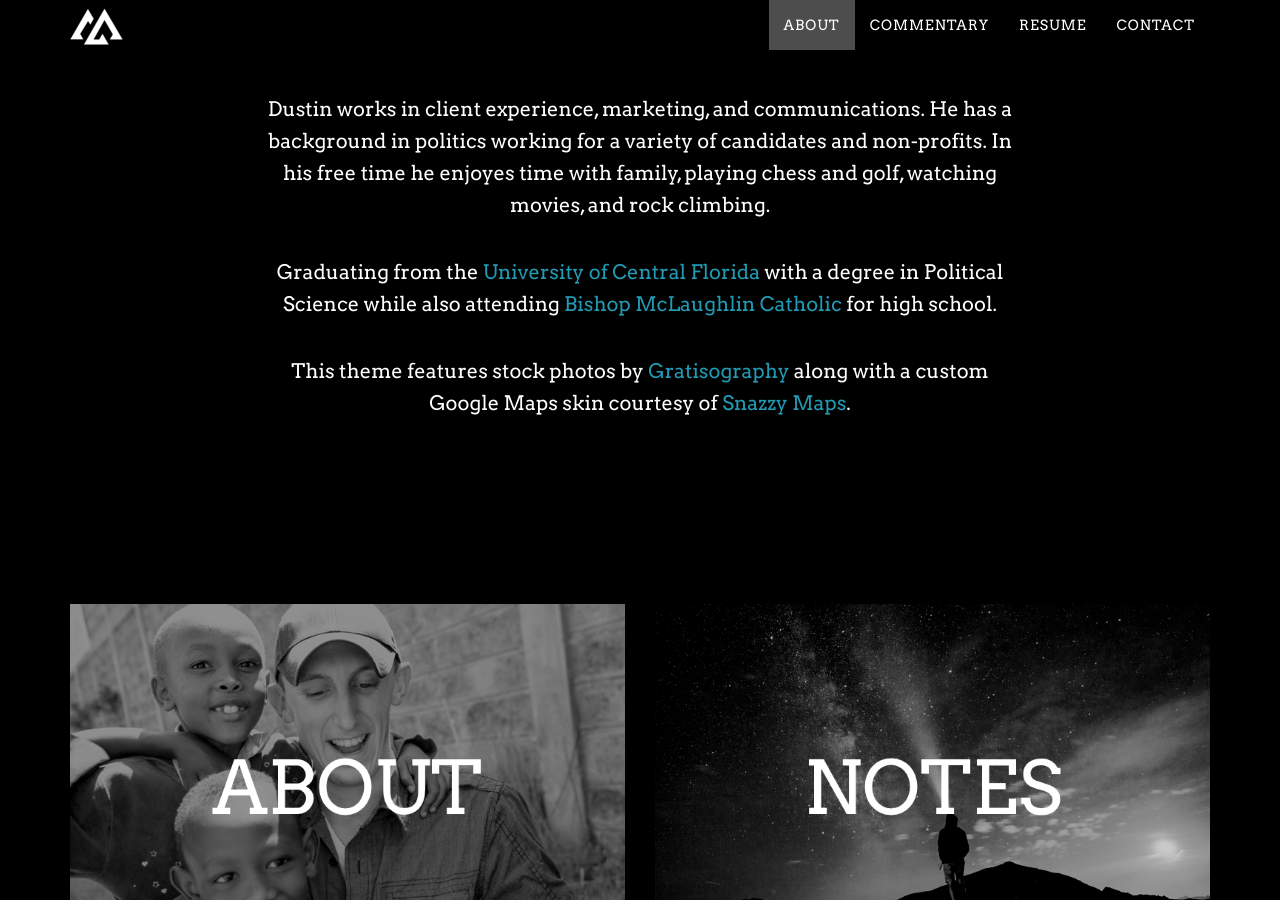
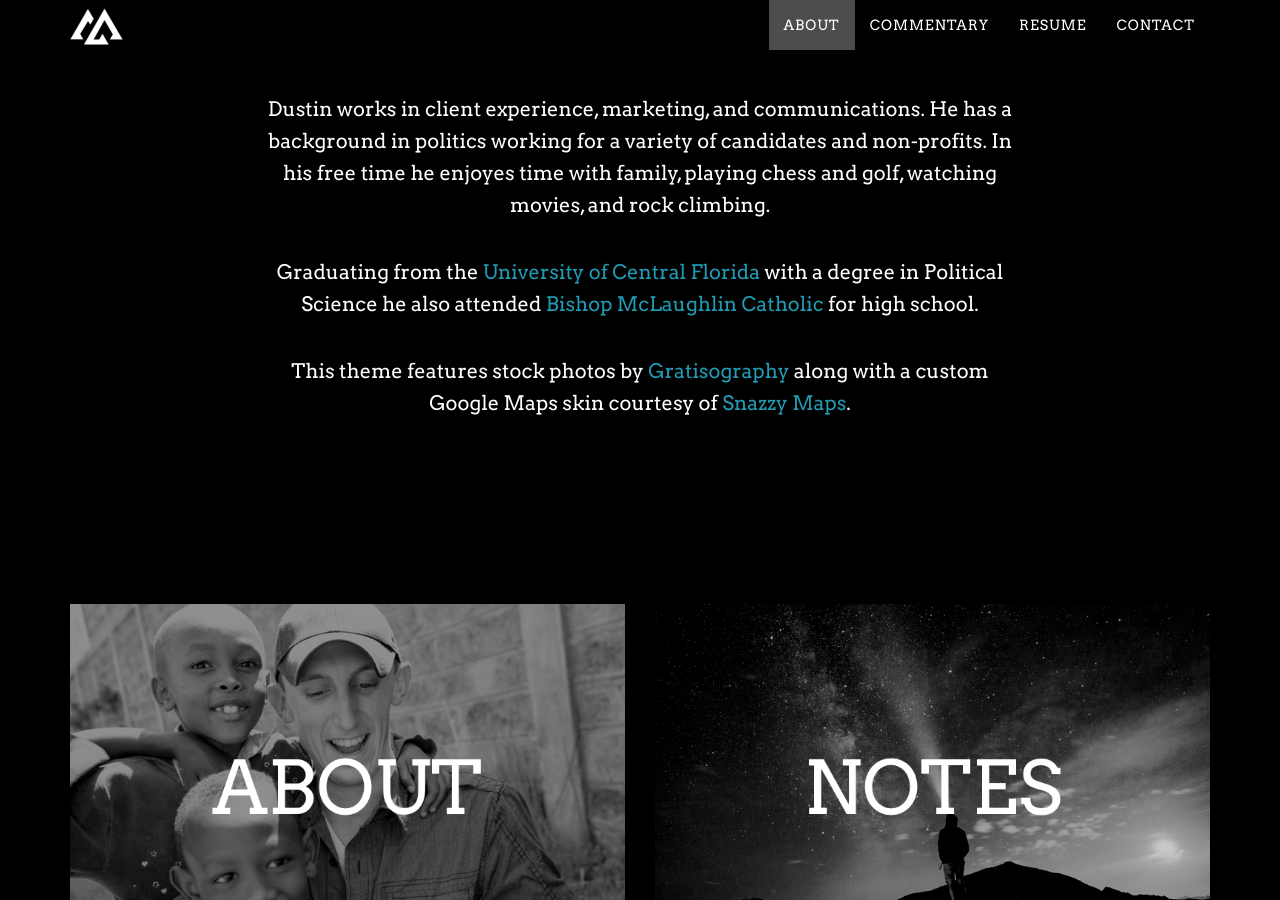
Before and after one commit to dustinwmooney/dustinmooney.website, a Jekyll site: the page built from index.html, in a window 1280 px wide and 900 px high, scrolled down 1033 px. Built offline with Jekyll 4.4.1, drawn with Linux system fonts in a browser that asks for light colours; nearby versions of some CDN libraries.

Commit message:
Update about.html

```diff
--- a/_includes/about.html
+++ b/_includes/about.html
@@ -4,7 +4,7 @@
             <div class="col-lg-8 col-lg-offset-2">
                 <h2>About Dustin</h2>
                 <p>Dustin works in client experience, marketing, and communications. He has a background in politics working for a variety of candidates and non-profits. In his free time he enjoyes time with family, playing chess and golf, watching movies, and rock climbing.</p>
-                <p>Graduating from the <a href="http://ucf.edu/">University of Central Florida</a> with a degree in Political Science while also attending <a href="http://bmchs.com/">Bishop McLaughlin Catholic</a> for high school.</p>
+                <p>Graduating from the <a href="http://ucf.edu/">University of Central Florida</a> with a degree in Political Science he also attended <a href="http://bmchs.com/">Bishop McLaughlin Catholic</a> for high school.</p>
                 <p>This theme features stock photos by <a href="http://gratisography.com/">Gratisography</a> along with a custom Google Maps skin courtesy of <a href="http://snazzymaps.com/">Snazzy Maps</a>.</p>
             </div>
         </div>
```
